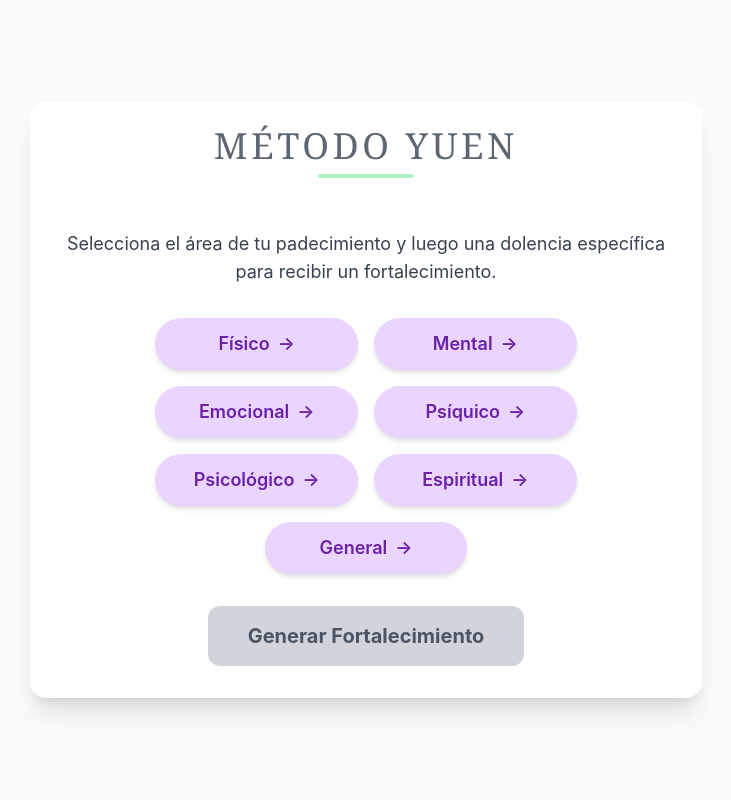
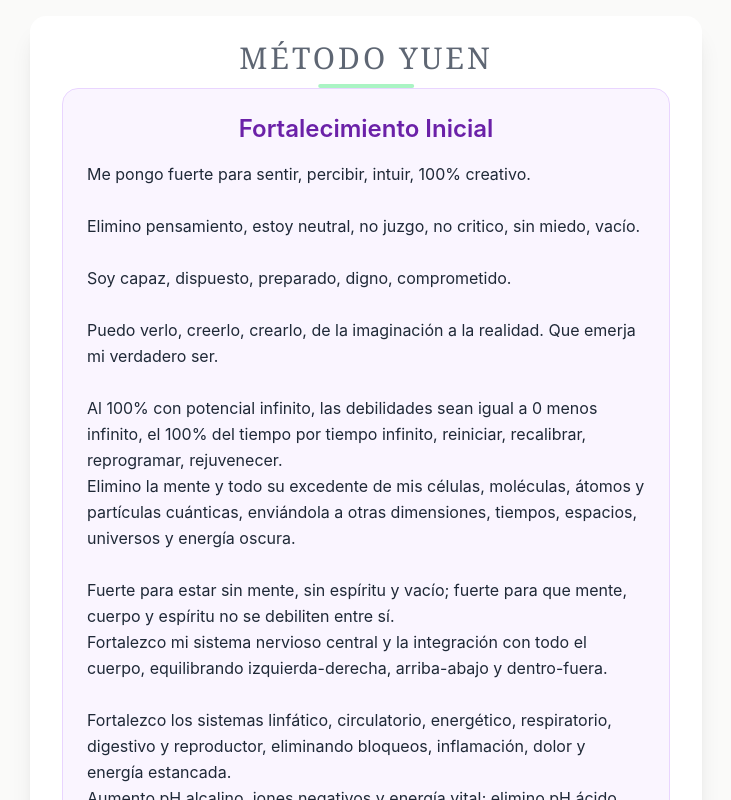
Before and after one commit to Yamelli/fuerte-yammi, a React (Create React App) app: page / in a window 1280 px wide. Shown: the top 800 px of the page, without its empty margins (274-1005 px from the left). Built offline with nearby package versions, Linux system fonts and the light colour scheme.

Commit message:
Fix: Navegación de botón 'Volver al Menú' y botón de inicio

```diff
--- a/src/App.js
+++ b/src/App.js
@@ -1,4 +1,4 @@
-import React, { useState } from 'react';
+ import React, { useState, useEffect } from 'react';
 
 // Main App component
 const App = () => {
@@ -8,8 +8,10 @@ const App = () => {
   const [selectedAilment, setSelectedAilment] = useState('');
   // State to store the generated strengthening text
   const [strengtheningText, setStrengtheningText] = useState('');
-  // New state to control showing the strengthening view
+  // State to control showing the strengthening view (the detailed strengthening text)
   const [showStrengtheningView, setShowStrengtheningView] = useState(false);
+  // New state to control showing the initial landing page
+  const [showLandingPage, setShowLandingPage] = useState(true);
 
   // Define categories with their correct labels for buttons, ordered as they appear in the image
   const categories = [
@@ -21,6 +23,34 @@ const App = () => {
     { value: 'espiritual', label: 'Espiritual' }, // Intercambiado con General
     { value: 'general', label: 'General' },       // Intercambiado con Espiritual
   ];
+
+  // The initial strengthening text, now displayed on its own landing page
+  const initialStrengtheningPreamble = `
+    Me pongo fuerte para sentir, percibir, intuir, 100% creativo.
+
+    Elimino pensamiento, estoy neutral, no juzgo, no critico, sin miedo, vacío.
+
+    Soy capaz, dispuesto, preparado, digno, comprometido.
+
+    Puedo verlo, creerlo, crearlo, de la imaginación a la realidad. Que emerja mi verdadero ser.
+
+    Al 100% con potencial infinito, las debilidades sean igual a 0 menos infinito, el 100% del tiempo por tiempo infinito, reiniciar, recalibrar, reprogramar, rejuvenecer.
+    Elimino la mente y todo su excedente de mis células, moléculas, átomos y partículas cuánticas, enviándola a otras dimensiones, tiempos, espacios, universos y energía oscura.
+
+    Fuerte para estar sin mente, sin espíritu y vacío; fuerte para que mente, cuerpo y espíritu no se debiliten entre sí.
+    Fortalezco mi sistema nervioso central y la integración con todo el cuerpo, equilibrando izquierda-derecha, arriba-abajo y dentro-fuera.
+
+    Fortalezco los sistemas linfático, circulatorio, energético, respiratorio, digestivo y reproductor, eliminando bloqueos, inflamación, dolor y energía estancada.
+    Aumento pH alcalino, iones negativos y energía vital; elimino pH ácido, iones positivos y campos debilitantes.
+
+    Elimino juicio, autocrítica, culpa, frustración, tristeza y emociones acumuladas mías y de mis ancestros.
+
+    Fuerte para paz interior, alegría, felicidad incondicional y neutralidad.
+    Fortalezco átomos, moléculas y partículas cuánticas; elimino pensamientos negativos, interpretaciones erróneas e influencias externas.
+
+    Aumento inteligencia, fuerza, flexibilidad y vitalidad, fortaleciendo salud, forma física, relaciones, propósito, finanzas y tiempo.
+  `.trim();
+
 
   // Define specific ailments and their corresponding strengthening texts for each category
   const ailmentsData = {
@@ -422,9 +452,9 @@ const App = () => {
           la comunicación abierta, el respeto, la paciencia, la sabiduría para guiarlos,
           y la capacidad de ser un modelo positivo. Me fortalezco para que mis hijos
           sean fuertes, sanos, felices, exitosos, seguros, resilientes y desarrollen
-          su máximo potencial en todas las áreas. **Aumento su inteligencia física,
+          su máximo potencial en todas las áreas. Aumento su inteligencia física,
           su capacidad de aprendizaje, retención y comprensión. Fortalezco su desempeño escolar,
-          su concentración, su memoria y su entusiasmo por aprender.** Elimino cualquier debilidad
+          su concentración, su memoria y su entusiasmo por aprender. Elimino cualquier debilidad
           en el proceso educativo, presiones académicas o sociales, y la debilidad en su relación
           con maestros y compañeros.
         `,
@@ -837,14 +867,14 @@ const App = () => {
           o creencias limitantes sobre el propio valor en el mercado laboral.
           Fortalezco la atracción de oportunidades laborales alineadas con mi propósito,
           talentos y ambiciones. Aumento mi visibilidad, mis habilidades de entrevista,
-          mi confianza y mi valor profesional, abriendo caminos para un trabajo
+          my confianza y mi valor profesional, abriendo caminos para un trabajo
           más satisfactorio, próspero y realizado.
         `,
         crecer_trabajo_actual: `
           Elimino y disipo toda debilidad que impida crecer en el trabajo actual:
           estancamiento, falta de reconocimiento, problemas con colegas o superiores,
           baja motivación, o percepción de no merecimiento. Borro el efecto acumulado
-          de frustraciones, comparaciones, autosabotaje, o patrones de subestimación
+          of frustraciones, comparaciones, autosabotaje, o patrones de subestimación
           del propio potencial. Fortalezco mi rendimiento, mi creatividad, mi liderazgo,
           my comunicación efectiva y mi capacidad para innovar y aportar valor.
           Aumento el reconocimiento, las oportunidades de ascenso, la prosperidad económica
@@ -915,7 +945,7 @@ const App = () => {
           procedente de wifi, móviles, antenas, dispositivos electrónicos, causando dolores de cabeza,
           fatiga, irritabilidad, insomnio o malestar general. Borro el efecto acumulado
           de sensibilidad, debilidad del campo áurico o sobrecarga del sistema nervioso por EMF.
-          Fortalezco mi protección energética, la neutralidad ante las radiaciones
+          Fortalezco my protección energética, la neutralidad ante las radiaciones
           y la fortaleza celular para resistir cualquier impacto negativo,
           manteniéndome fuerte, protegido y en equilibrio en entornos tecnológicos,
           sin que me afecte ninguna frecuencia.
@@ -924,12 +954,78 @@ const App = () => {
     },
   };
 
+  // useEffect to handle browser's back/forward button (popstate event)
+  useEffect(() => {
+    // Push initial landing page state to history when component mounts
+    // Using replaceState to avoid pushing a duplicate state on initial load
+    window.history.replaceState({ appState: 'landing' }, '');
+
+    const handlePopState = (event) => {
+      if (event.state && event.state.appState) {
+        if (event.state.appState === 'landing') {
+          setShowLandingPage(true);
+          setShowStrengtheningView(false);
+          setSelectedCategory('');
+          setSelectedAilment('');
+          setStrengtheningText('');
+        } else if (event.state.appState === 'categories') {
+          setShowLandingPage(false);
+          setShowStrengtheningView(false);
+          setSelectedCategory('');
+          setSelectedAilment('');
+          setStrengtheningText('');
+        } else if (event.state.appState === 'strengthening') {
+          // If navigating back to a specific strengthening, regenerate its text
+          const { prevCategory, prevAilment } = event.state;
+          if (prevCategory && prevAilment) {
+            setSelectedCategory(prevCategory);
+            setSelectedAilment(prevAilment);
+            const specificText = ailmentsData[prevCategory].strengthenings[prevAilment];
+            const finalStrengthening = `
+              ${specificText}
+
+              Al 100% y potencial infinito, 100% del tiempo con tiempo infinito.
+              Reiniciar, recalibrar, reprogramar, rejuvenecer.
+            `.trim();
+            setStrengtheningText(finalStrengthening);
+            setShowStrengtheningView(true);
+            setShowLandingPage(false);
+          } else {
+            // Fallback if state is incomplete, go back to categories
+            setShowLandingPage(false);
+            setShowStrengtheningView(false);
+            setSelectedCategory('');
+            setSelectedAilment('');
+            setStrengtheningText('');
+          }
+        }
+      } else {
+        // If event.state is null or appState is missing, default to landing page
+        setShowLandingPage(true);
+        setShowStrengtheningView(false);
+        setSelectedCategory('');
+        setSelectedAilment('');
+        setStrengtheningText('');
+      }
+    };
+
+    window.addEventListener('popstate', handlePopState);
+
+    // Cleanup function: remove the event listener when the component unmounts
+    return () => {
+      window.removeEventListener('popstate', handlePopState);
+    };
+  }, [ailmentsData]); // Added ailmentsData to dependency array for correct re-generation
+
   // Function to handle the selection of an ailment category
   const handleSelectCategory = (category) => {
     setSelectedCategory(category);
     setSelectedAilment(''); // Reset specific ailment when category changes
     setStrengtheningText(''); // Clear previous strengthening
     setShowStrengtheningView(false); // Ensure we are back on the main selection screen
+    // IMPORTANT FIX: No pushState here, as this is a sub-action within the categories view.
+    // The 'categories' state is pushed only when transitioning from landing to categories.
+    setShowLandingPage(false); // Make sure landing page is hidden
   };
 
   // Function to handle the selection of a specific ailment
@@ -947,99 +1043,103 @@ const App = () => {
       return;
     }
 
+    // Now, specificStrengthening will ONLY contain the text for the specific ailment
     const specificStrengthening = ailmentsData[selectedCategory].strengthenings[selectedAilment];
 
-    // The new fixed preamble that will be added to every strengthening
-    const fixedPreamble = `
-      Me pongo fuerte para sentir, percibir, intuir, 100% creativo.
-      Elimino pensamiento, estoy neutral, no juzgo, no critico, sin miedo, vacío.
-      Soy capaz, dispuesto, preparado, digno, comprometido.
-      Puedo verlo, creerlo, crearlo, de la imaginación a la realidad. Que emerja mi verdadero ser.
-      Al 100% con potencial infinito, las debilidades sean igual a 0 menos infinito, el 100% del tiempo por tiempo infinito, reiniciar, recalibrar, reprogramar, rejuvenecer.
-
-      Elimino la mente y todo su excedente de mis células, moléculas, átomos y partículas cuánticas, enviándola a:
-      Otras dimensiones.
-      Campos energéticos.
-      Tiempos y espacios.
-      Lugares desconocidos.
-      Otros universos.
-      Agujeros negros.
-      Agujeros de gusano.
-      Energía y materia oscura del universo.
-      Fuerte para estar sin mente, sin espíritu y vacío.
-      Fuerte para que la mente, el cuerpo y el espíritu no se debiliten entre sí, y para que no tenga más mente que cuerpo.
-
-      Fortalezco mi sistema nervioso central, incluyendo la cola energética, aumentando su energía y su integración con todas las partes del cuerpo y viceversa.
-      Elimino la desigualdad del cuerpo (izquierda-derecha, arriba-abajo, enfrente-atrás, dentro-fuera), fortaleciendo el centrado, equilibrio y estabilidad.
-
-      Aumento pH alcalino, iones negativos y campo electromagnético negativo.
-      Elimino pH ácido, iones positivos y campo electromagnético positivo.
-      Elimino cualquier sensación de dolor, malestar, irritación, ardor, presión, envaramiento, sensibilidad, insensibilidad, palpitaciones, hipersensibilidad, incomodidad, etc.
-
-      Fortalezco el sistema linfático y sus componentes, eliminando bloqueos, fermentación, infestación e inflamación.
-      Fortalezco la triada de los 3 sistemas mayores: respiratorio, digestivo y reproductor.
-      Fortalezco la triada del flujo vital básico: linfático, energético y circulatorio.
-
-      Fuerte para agujeros negros y agujeros de gusano en todas las células.
-      Fuerte para activar y tensar los portales de salida: pies, dedos de los pies, manos, dedos de las manos, pecho, abdomen, barbilla, axilas, sacro, colon, vejiga y genitales.
-      Aumento la velocidad de la percepción más allá de la velocidad de la luz.
-
-      Elimino el juicio, autocritica, pena, culpa, frustración, enojo, ira, tristeza, lágrimas contenidas, desesperación, emociones negativas y experiencias negativas de la vida, y todo su efecto acumulado y repetitivo. Esto aplica para mí y para mis ancestros de esta vida y de todas mis vidas pasadas.
-      Fuerte para estar alegre, para la felicidad incondicional, para el buen humor y para reír, fuerte para paz interior, fuerte para neutralidad.
-
-      Fortalezco la triada de los átomos: neutrones, protones y electrones.
-      Elimino todas las interpretaciones erróneas: que sea igual no igual, diferente no diferente, que cambie que no cambie, percepción no percepción.
-      Separo y elimino sensaciones – emociones – reacciones.
-      Elimino pensamientos negativos – recurrentes – involuntarios.
-      Elimino que me debiliten los diagnósticos equivocados, la opinión de expertos, la influencia del colectivo humano y la mente de otras personas.
-      Elimino todos los asuntos sin resolver de esta vida, de todas mis vidas pasadas y de mis ancestros.
-
-      Aumento la inteligencia física, la forma física y la velocidad de todas mis células, moléculas, átomos y partículas cuánticas.
-      Aumento la fuerza, resistencia, flexibilidad, coordinación, agilidad y velocidad.
-      Fortalezco y elimino todas las debilidades de los soportes básicos de la vida:
-      Salud. Forma física. Relaciones. Carrera o propósito. Finanzas. Tiempo (menos envejecimiento).
-      Aumento la tensión, elimino el esfuerzo y elimino la relajación.
-    `.trim();
-
     const finalStrengthening = `
-      ${fixedPreamble}
-
       ${specificStrengthening}
 
       Al 100% y potencial infinito, 100% del tiempo con tiempo infinito.
       Reiniciar, recalibrar, reprogramar, rejuvenecer.
-    `.trim(); // Using trim to remove leading/trailing whitespace
+    `.trim();
 
     setStrengtheningText(finalStrengthening);
     setShowStrengtheningView(true); // Show the strengthening view
+    // Push 'strengthening' state to history, storing category/ailment for back navigation
+    window.history.pushState({ appState: 'strengthening', prevCategory: selectedCategory, prevAilment: selectedAilment }, '');
   };
 
-  // Function to return to the main selection menu
-  const handleGoBack = () => {
+  // Function to return to the main selection menu (categories)
+  const handleGoBackToMenu = () => {
+    // This button will explicitly set the state to the categories view
+    setShowLandingPage(false);
+    setShowStrengtheningView(false);
+    setSelectedCategory(''); // Clear any previous selection when returning to categories
+    setSelectedAilment('');
+    setStrengtheningText('');
+    // And ensure the browser history reflects this by replacing the current entry
+    window.history.replaceState({ appState: 'categories' }, '');
+  };
+
+  // Function to navigate from landing page to categories page
+  const handleGoToAreas = () => {
+    // Push 'categories' state to history
+    window.history.pushState({ appState: 'categories' }, '');
+    setShowLandingPage(false);
+    setShowStrengtheningView(false); // Ensure no strengthening text is shown
+    setSelectedCategory(''); // Clear any previous selection
+    setSelectedAilment(''); // Clear any previous selection
+    setStrengtheningText(''); // Clear previous text
+  };
+
+  // New function to go directly to the landing page (Home button)
+  const handleGoToHome = () => {
+    // Clears the history to just the landing page state
+    window.history.replaceState({ appState: 'landing' }, '');
+    setShowLandingPage(true);
+    setShowStrengtheningView(false);
     setSelectedCategory('');
     setSelectedAilment('');
     setStrengtheningText('');
-    setShowStrengtheningView(false);
   };
+
 
   return (
     <div className="min-h-screen bg-stone-50 flex items-center justify-center p-4 font-inter">
       <div className="bg-white p-8 rounded-2xl shadow-xl max-w-2xl w-full text-center relative overflow-hidden">
         {/* Top "MÉTODO YUEN" */}
         <div className="absolute top-6 left-1/2 -translate-x-1/2 text-center z-10">
-          <h1 className="text-4xl font-serif text-gray-700 tracking-widest opacity-80 mb-2">
+          <h1 className="text-3xl font-serif text-gray-700 tracking-widest opacity-80 mb-2">
             MÉTODO YUEN
           </h1>
           {/* Decorative line, similar to the image's brush stroke */}
           <div className="w-24 h-1 bg-green-300 rounded-full mx-auto opacity-70"></div>
         </div>
 
-        {/* Conditional rendering based on showStrengtheningView state */}
-        {!showStrengtheningView ? ( // Show selection screen
+        {/* Home Button - Visible only when not on the landing page */}
+        {!showLandingPage && (
+          <button
+            onClick={handleGoToHome}
+            className="absolute top-6 left-6 p-2 rounded-full bg-gray-200 text-gray-700 hover:bg-gray-300 transition-colors duration-200 shadow-md focus:outline-none focus:ring-2 focus:ring-gray-400"
+            aria-label="Ir a la página de inicio"
+          >
+            {/* House SVG icon */}
+            <svg xmlns="http://www.w3.org/2000/svg" className="h-6 w-6" fill="none" viewBox="0 0 24 24" stroke="currentColor" strokeWidth="2">
+              <path strokeLinecap="round" strokeLinejoin="round" d="M3 12l2-2m0 0l7-7 7 7M5 10v10a1 1 0 001 1h3m10-11l2 2m-2-2v10a1 1 0 01-1 1h-3m-6 0a1 1 0 001-1v-4a1 1 0 011-1h2a1 1 0 011 1v4a1 1 0 001 1m-6 0h6" />
+            </svg>
+          </button>
+        )}
+
+        {showLandingPage ? ( // Show Landing Page
+          <div className="mt-10 p-6 bg-purple-50 rounded-2xl border border-purple-200 text-left">
+            <h2 className="text-2xl font-semibold text-purple-800 mb-4 text-center">
+              Fortalecimiento Inicial
+            </h2>
+            <p className="text-gray-800 whitespace-pre-line leading-relaxed mb-6">
+              {initialStrengtheningPreamble}
+            </p>
+            <button
+              onClick={handleGoToAreas}
+              className="mt-6 px-8 py-3 rounded-full text-lg font-semibold bg-blue-500 text-white shadow-md
+                         hover:bg-blue-600 transition-colors duration-300 focus:outline-none focus:ring-4 focus:ring-blue-300"
+            >
+              Áreas a trabajar →
+            </button>
+          </div>
+        ) : !showStrengtheningView ? ( // Show Category Selection
           <>
             <p className="text-lg text-gray-700 mb-8 mt-24">
-              Selecciona el área de tu padecimiento y luego una dolencia específica
-              para recibir un fortalecimiento.
+              Selecciona el área que quieres trabajar para tener tu fortalecimiento.
             </p>
 
             {/* Buttons to select ailment category */}
@@ -1058,7 +1158,7 @@ const App = () => {
                     className={`w-full flex items-center justify-center px-4 py-3 rounded-full text-lg font-semibold transition-all duration-300 ease-in-out shadow-md
                       ${selectedCategory === category.value
                         ? 'bg-purple-400 text-white transform scale-105'
-                        : 'bg-purple-200 text-purple-800 hover:bg-purple-300'
+                        : 'bg-purple-200                       text-purple-800 hover:bg-purple-300'
                       } focus:outline-none focus:ring-4 focus:ring-purple-300`}
                   >
                     <span className="">{category.label}</span>
@@ -1103,7 +1203,7 @@ const App = () => {
               Generar Fortalecimiento
             </button>
           </>
-        ) : ( // Show strengthening text and back button
+        ) : ( // Show Strengthening Text
           <div className="mt-10 p-6 bg-indigo-50 rounded-2xl border border-indigo-200 text-left">
             <h2 className="text-2xl font-semibold text-indigo-800 mb-4">
               Tu Fortalecimiento:
@@ -1112,7 +1212,7 @@ const App = () => {
               {strengtheningText}
             </p>
             <button
-              onClick={handleGoBack}
+              onClick={handleGoBackToMenu}
               className="mt-6 px-8 py-3 rounded-full text-lg font-semibold bg-blue-500 text-white shadow-md
                          hover:bg-blue-600 transition-colors duration-300 focus:outline-none focus:ring-4 focus:ring-blue-300"
             >
```
